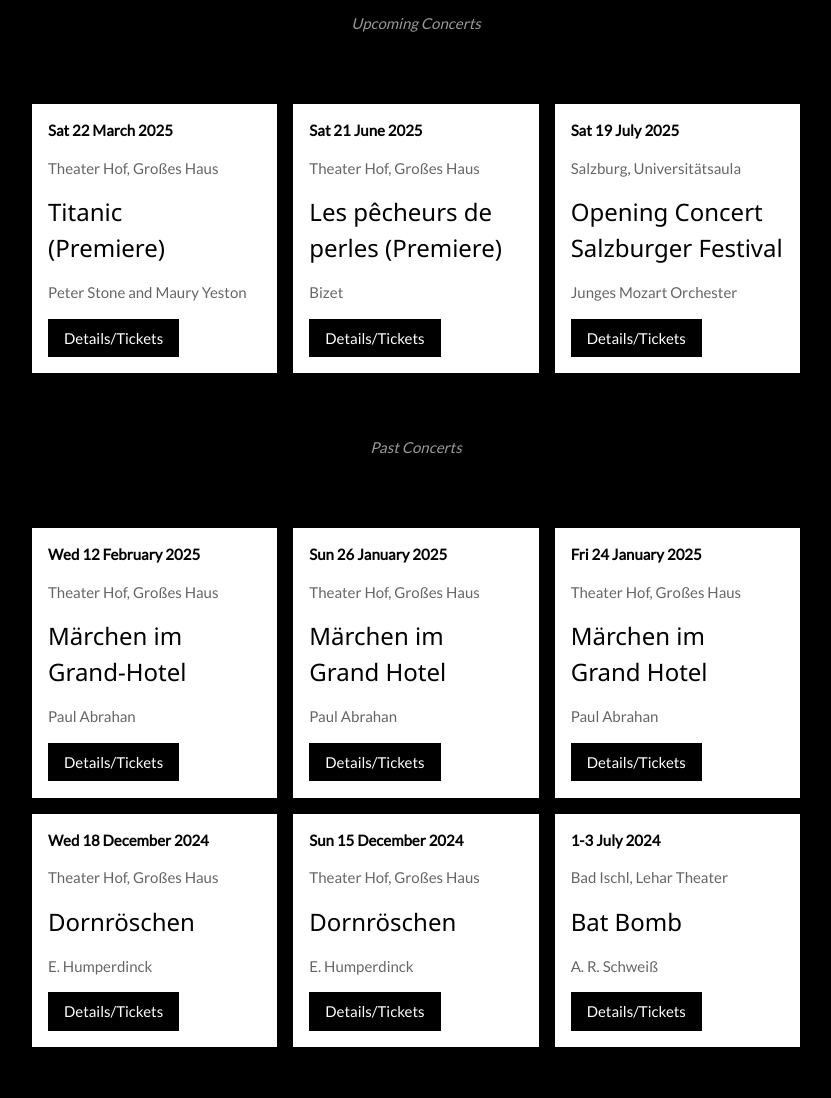
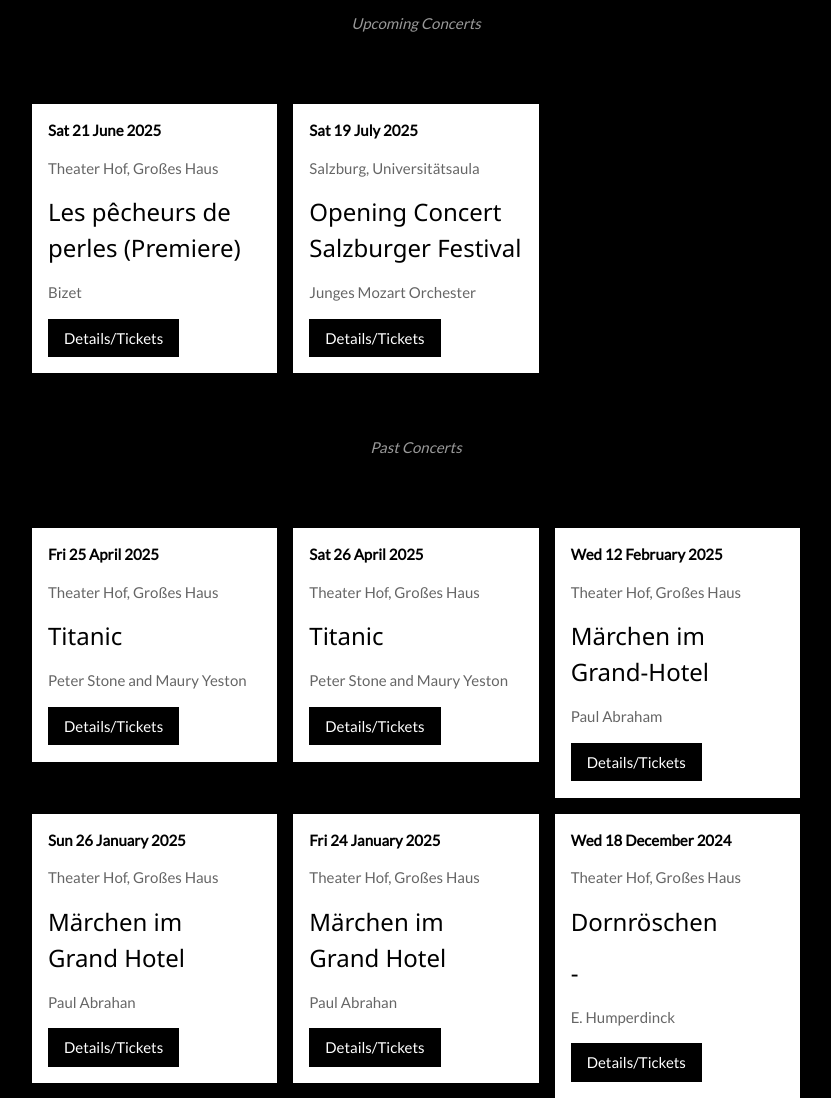
Before and after one commit to rubenhawwer/test1, a plain HTML site: page index.html in a window 1280 px wide. Shown: the part 1896-2994 px from the top of the page, without its empty margins (224-1055 px from the left). Drawn offline with nearby package versions, Linux system fonts and the light colour scheme.

Commit message:
Update index.html

```diff
--- a/index.html
+++ b/index.html
@@ -89,17 +89,7 @@ direction of the production ‚Peterchens Mondfahrt‘ and has already conducted
       <p class="w3-opacity w3-center"><i>Upcoming Concerts</i></p><br>
 
        <div class="w3-row-padding w3-padding-32" style="margin:0 -16px">
-        <div class="w3-third w3-margin-bottom">
-          <div class="w3-container w3-white">
-            <p><b>Sat 22 March 2025</b></p>
-            <p class="w3-opacity">Theater Hof, Großes Haus</p>
-            <p> <h3> Titanic <br> (Premiere)</h3> </p>
 
-			<p class="w3-opacity "> Peter Stone and Maury Yeston </p>
-            <button class="w3-button w3-black w3-margin-bottom" onclick="window.open('https://www.theater-hof.de/spielplan/stuecke/detail/titanic-das-musical');">Details/Tickets</button>
-
-          </div>
-        </div>
         <div class="w3-third w3-margin-bottom">
           <div class="w3-container w3-white">
             <p><b>Sat 21 June 2025</b></p>
@@ -128,13 +118,37 @@ direction of the production ‚Peterchens Mondfahrt‘ and has already conducted
 
 
 	<div class="w3-row-padding w3-padding-32" style="margin:0 -16px">
+
+<div class="w3-third w3-margin-bottom">
+          <div class="w3-container w3-white">
+            <p><b>Fri 25 April 2025</b></p>
+            <p class="w3-opacity">Theater Hof, Großes Haus</p>
+            <p> <h3> Titanic </h3> </p>
+
+			<p class="w3-opacity "> Peter Stone and Maury Yeston </p>
+            <button class="w3-button w3-black w3-margin-bottom" onclick="window.open('https://www.theater-hof.de/spielplan/stuecke/detail/titanic-das-musical');">Details/Tickets</button>
+
+          </div>
+        </div>
+        <div class="w3-third w3-margin-bottom">
+          <div class="w3-container w3-white">
+            <p><b>Sat 26 April 2025</b></p>
+            <p class="w3-opacity">Theater Hof, Großes Haus</p>
+            <p> <h3> Titanic </h3> </p>
+
+			<p class="w3-opacity "> Peter Stone and Maury Yeston </p>
+            <button class="w3-button w3-black w3-margin-bottom" onclick="window.open('https://www.theater-hof.de/spielplan/stuecke/detail/titanic-das-musical');">Details/Tickets</button>
+
+          </div>
+        </div>
+
         <div class="w3-third w3-margin-bottom">
           <div class="w3-container w3-white">
             <p><b>Wed 12 February 2025</b></p>
             <p class="w3-opacity">Theater Hof, Großes Haus</p>
             <p> <h3> Märchen im <br> Grand-Hotel </h3> </p>
 
-		<p class="w3-opacity "> Paul Abrahan </p>
+		<p class="w3-opacity "> Paul Abraham </p>
             <button class="w3-button w3-black w3-margin-bottom" onclick="window.open('https://www.theater-hof.de/spielplan/stuecke/detail/maerchen-im-grand-hotel');">Details/Tickets</button>
 
           </div>
@@ -164,6 +178,7 @@ direction of the production ‚Peterchens Mondfahrt‘ and has already conducted
             <p><b>Wed 18 December 2024</b></p>
             <p class="w3-opacity">Theater Hof, Großes Haus</p>
             <p> <h3> Dornröschen<br>  </h3> </p>
+<p> <h3>- </h3> </p>
 			<p class="w3-opacity "> E. Humperdinck </p>
             <button class="w3-button w3-black w3-margin-bottom" onclick="window.open('https://www.theater-hof.de/spielplan/stuecke/detail/dornroeschen');">Details/Tickets</button>
           </div>
@@ -173,6 +188,7 @@ direction of the production ‚Peterchens Mondfahrt‘ and has already conducted
             <p><b>Sun 15 December 2024</b></p>
             <p class="w3-opacity">Theater Hof, Großes Haus</p>
             <p> <h3> Dornröschen<br>  </h3> </p>
+<p> <h3>- </h3> </p>
 			<p class="w3-opacity "> E. Humperdinck </p>
             <button class="w3-button w3-black w3-margin-bottom" onclick="window.open('https://www.theater-hof.de/spielplan/stuecke/detail/dornroeschen');">Details/Tickets</button>
           </div>
@@ -182,6 +198,7 @@ direction of the production ‚Peterchens Mondfahrt‘ and has already conducted
             <p><b> 1-3 July 2024</b></p>
             <p class="w3-opacity">Bad Ischl, Lehar Theater</p>
             <p> <h3> Bat Bomb </h3> </p>
+<p> <h3> </h3> </p>
 			<p class="w3-opacity "> A. R. Schweiß </p>
             <button class="w3-button w3-black w3-margin-bottom" onclick="window.open('https://www.salzkammergut-2024.at/projekte/short-operetta-festival/');">Details/Tickets</button>
           </div>
```
